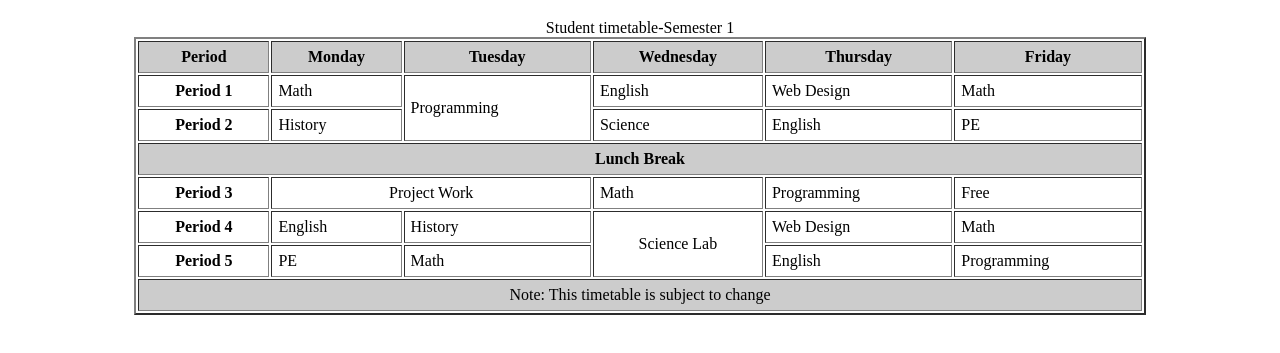
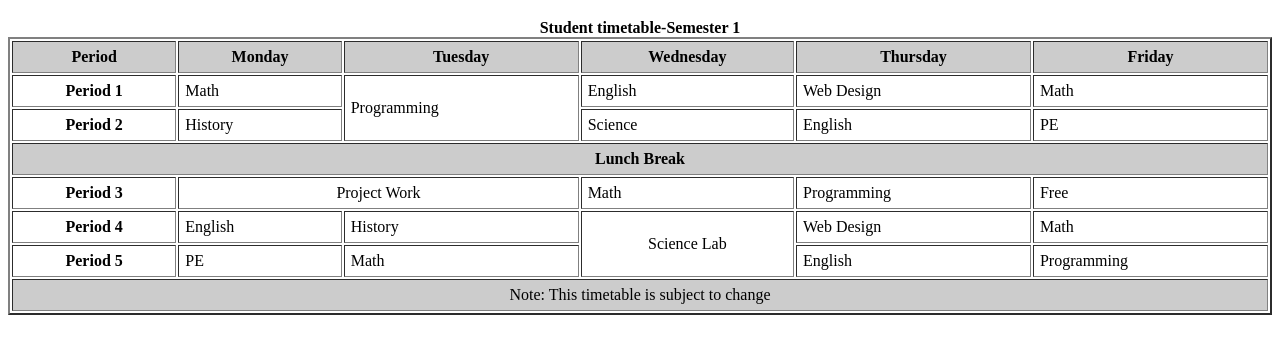
Before and after one commit to tahoangquangdat4321-source/timetable, a plain HTML site: page index.html in a window 1280 px wide. Shown: the part 61-414 px from the top of the page. Drawn offline with Linux system fonts and the light colour scheme.

Commit message:
superhero

```diff
--- a/index.html
+++ b/index.html
@@ -6,8 +6,8 @@
 </head>
 <body>
     <h1> Example: Student Timetable </h1>
-    <table border="2" cellpadding="6" align="center" width="80%">
-        <caption align="center">Student timetable-Semester 1</caption>
+    <table border="2" cellpadding="6" align="center" width="100%">
+        <caption align="center"><b>Student timetable-Semester 1</b></caption>
         <thead bgcolor="#cccccc">
             <tr>
                 <th>Period</th>
```
